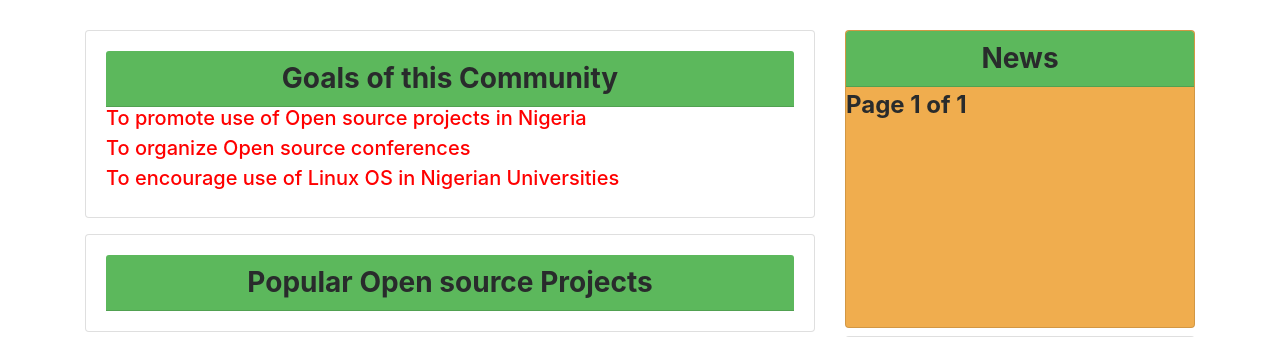
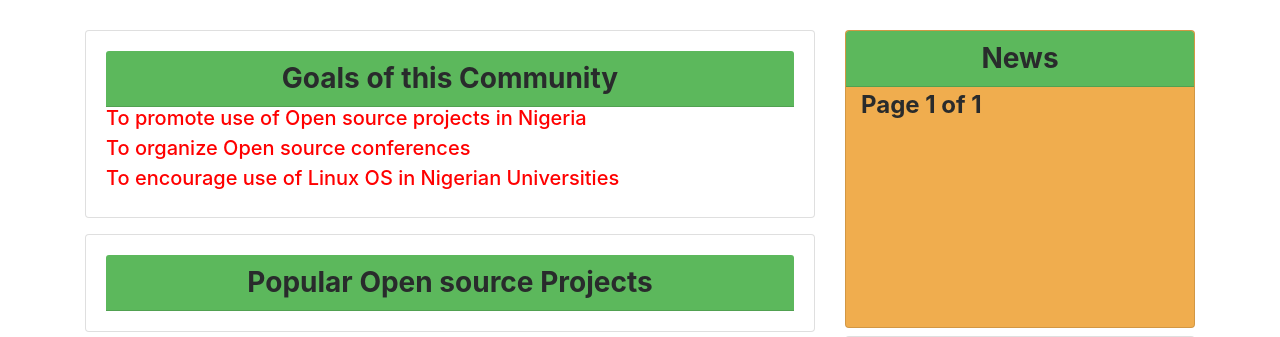
Before and after one commit to dolastack/naijalinux, a Django app: page / in a window 1280 px wide. Shown: the part 388-725 px from the top of the page. Run offline with Django 3.2, Linux system fonts and the light colour scheme; data that the repository does not hold is empty; parts of the project's set-up code (start-up, migrations or seed data) failed here and were passed over; some libraries are stand-ins or nearby versions.

Commit message:
container

```diff
--- a/templates/feeds/feeds_list.html
+++ b/templates/feeds/feeds_list.html
@@ -3,16 +3,17 @@
 {% block feeds_content %}
 
 <div class="card bg-warning h-50" style="overflow-y:scroll;overflow-x:scroll">
+
 <h3 class="card-header bg-success" style="font-weight: bold; text-align: center;">News</h3>
+  <div class="container">
+      {% for entry in rows %}
 
-      {% for entry in rows %}
-      <div class="card-link">
         <h3>{{entry.title | safe  }}</h3>
         <p>{{ entry.description | safe }}</p>
         <p>
           <a href="{{entry.url}}" target="_blank" class="btn btn-primary">Veiw Details</a>
         </p>
-      </div>
+
       {% endfor %}
 
     <div class="pagination">
@@ -30,7 +31,7 @@
       </span>
       </font></strong>
    </div>
-
+ </div>
  </div><!--/.col-xs-12.col-sm-8-->
 
 
```
